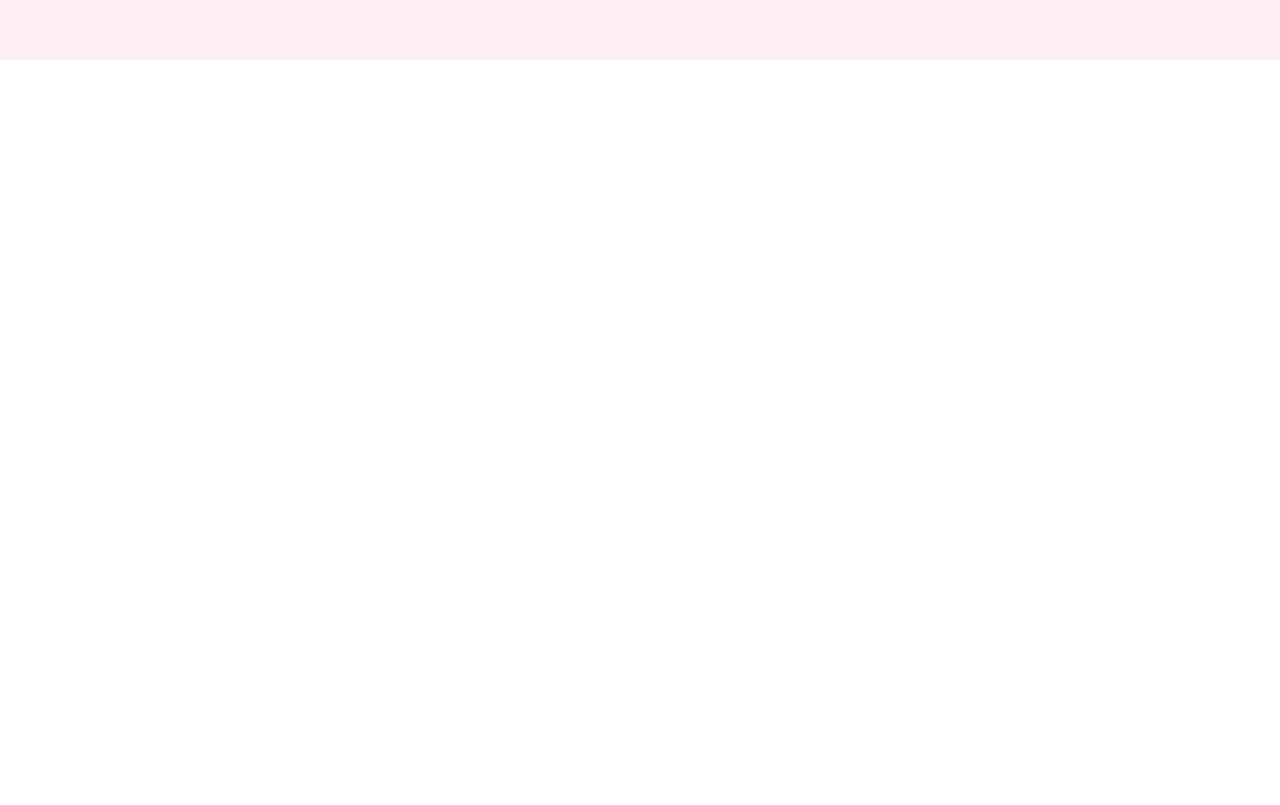
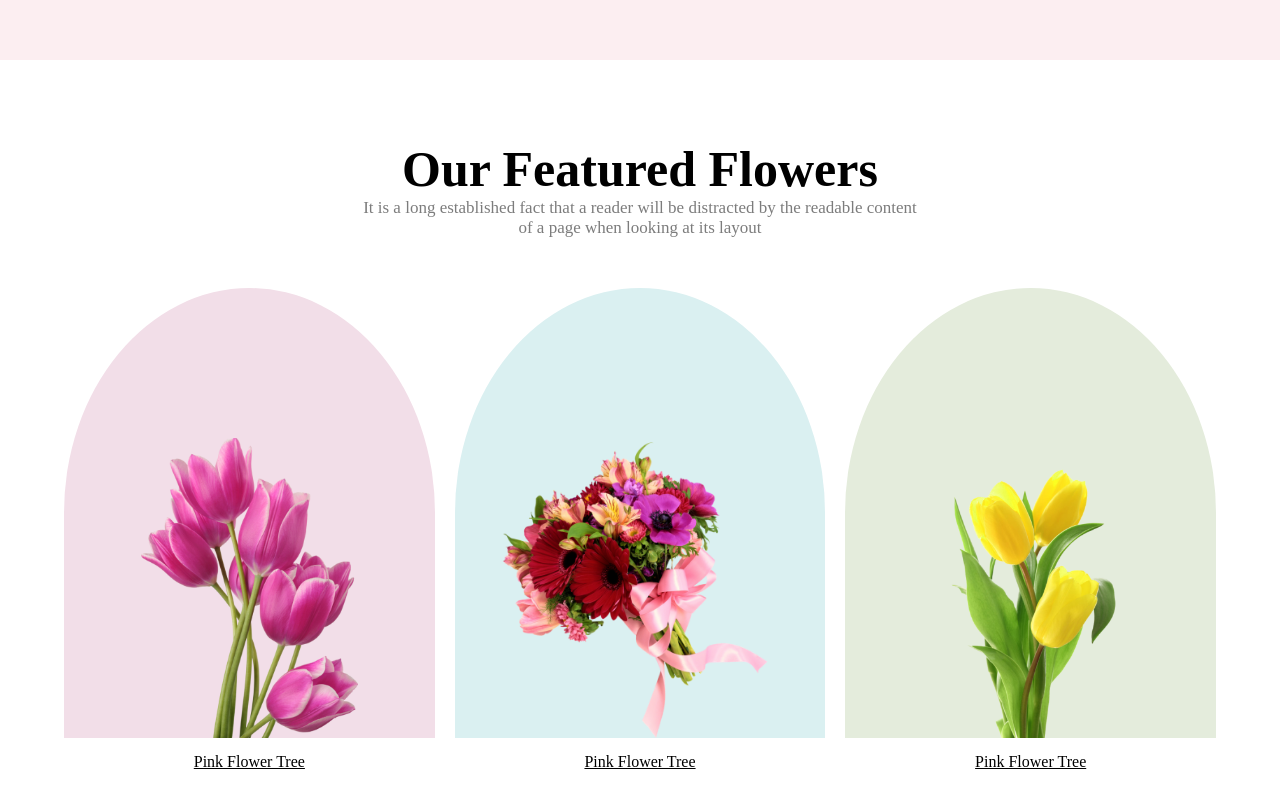
Before and after one commit to JosimHossain1/flower-shop2, a plain HTML site: page index.html in a window 1280 px wide. Shown: the part 797-1602 px from the top of the page. Before the commit the page ends 857 px from the top, so only its background shows below. Drawn offline with Linux system fonts and the light colour scheme.

Commit message:
FLower Section Done

```diff
--- a/index.html
+++ b/index.html
@@ -34,8 +34,6 @@
 
 
     <!-- Hero Area -->
-
-
     <div class="hero">
       <div class="container">
         <div class="flex hero-wrapper">
@@ -57,11 +55,63 @@
         </div>
       </div>
     </div>
+  </header>
+  <!-- Header Area End -->
 
 
 
-  </header>
-  <!-- Header Area End -->
+  <main>
+
+
+    <!--  Featured Flower Section -->
+    <section class="flower-section">
+      <div class="container">
+        <div class="title flex">
+          <div>
+            <h1>Our Featured Flowers</h1>
+            <p>It is a long established fact that a reader will be distracted by the readable
+              content of a page when looking at its layout</p>
+          </div>
+        </div>
+
+
+        <!-- Flower -->
+
+        <div class="flex flower-box">
+
+          <!-- Flowe 1 -->
+          <div class="box">
+            <div class="bg1">
+              <img src="/assets/pngwing 6.png" alt="">
+            </div>
+            <li>Pink Flower Tree</li>
+          </div>
+
+          <!-- FLower 2 -->
+          <div class="box">
+            <div class="bg2">
+              <img src="/assets/pngwing 5.png" alt="">
+            </div>
+            <li>Pink Flower Tree</li>
+          </div>
+
+          <!-- Flower 3 -->
+
+          <div class="box">
+            <div class="bg3">
+              <img src="/assets/pngwing 7.png" alt="">
+            </div>
+            <li>Pink Flower Tree</li>
+          </div>
+        </div>
+
+      </div>
+    </section>
+
+    <!-- Services -->
+
+
+  </main>
 
   <!-- End Here -->
 
--- a/style.css
+++ b/style.css
@@ -83,3 +83,73 @@ nav button {
 }
 
 /* Hero Section End */
+
+/* Flower Section */
+.flower-section {
+  padding: 80px 0;
+}
+.flower-section .title {
+  justify-content: center;
+  text-align: center;
+}
+
+.flower-section .title h1 {
+  font-size: 50px;
+}
+
+.flower-section .title p {
+  width: 70%;
+  margin: 0 auto;
+  font-size: 17px;
+  color: rgb(124, 124, 124);
+}
+
+.flower-box {
+  justify-content: space-between;
+  align-content: center;
+  gap: 20px;
+  margin-top: 50px;
+}
+
+.box {
+  width: 100%;
+  height: 450px;
+  text-align: center;
+}
+.box li {
+  margin: 15px;
+  list-style: none;
+  text-decoration: underline;
+}
+
+.flower-box img {
+  height: 300px;
+}
+.bg1 {
+  background: #f2dee8;
+  display: flex;
+  justify-content: center;
+  align-items: end;
+  height: 100%;
+  border-top-left-radius: 50%;
+  border-top-right-radius: 50%;
+}
+.bg2 {
+  background-color: #daf0f1;
+  display: flex;
+  justify-content: center;
+  align-items: end;
+  height: 100%;
+  border-top-left-radius: 50%;
+  border-top-right-radius: 50%;
+}
+
+.bg3 {
+  background: #e4ecdc;
+  display: flex;
+  justify-content: center;
+  align-items: end;
+  height: 100%;
+  border-top-left-radius: 50%;
+  border-top-right-radius: 50%;
+}
```
